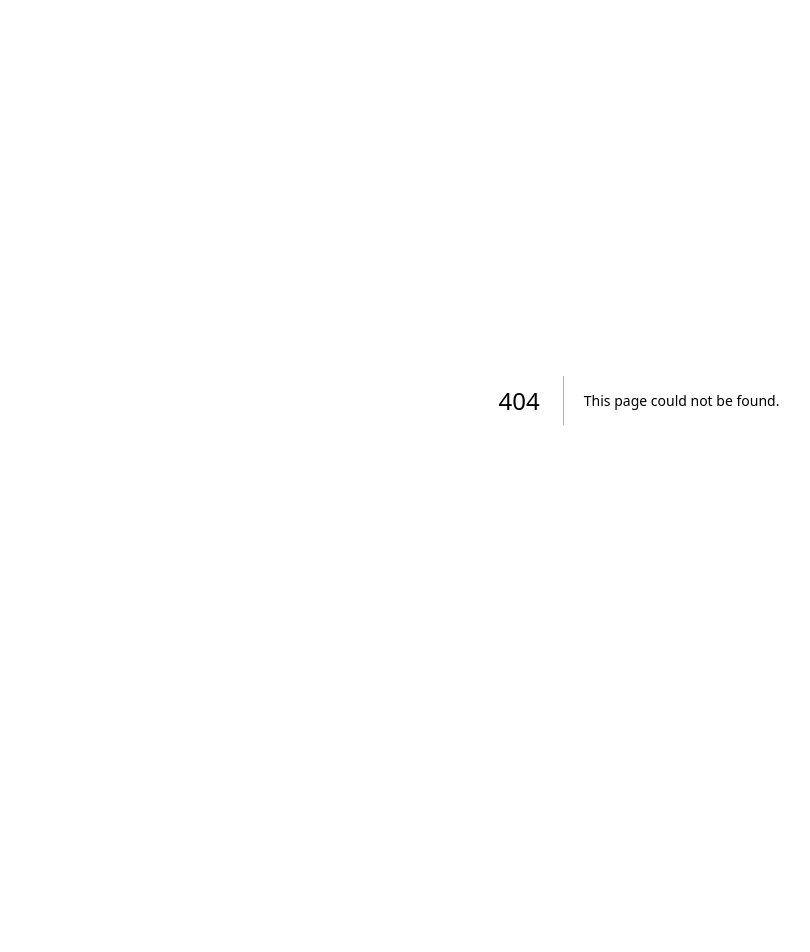
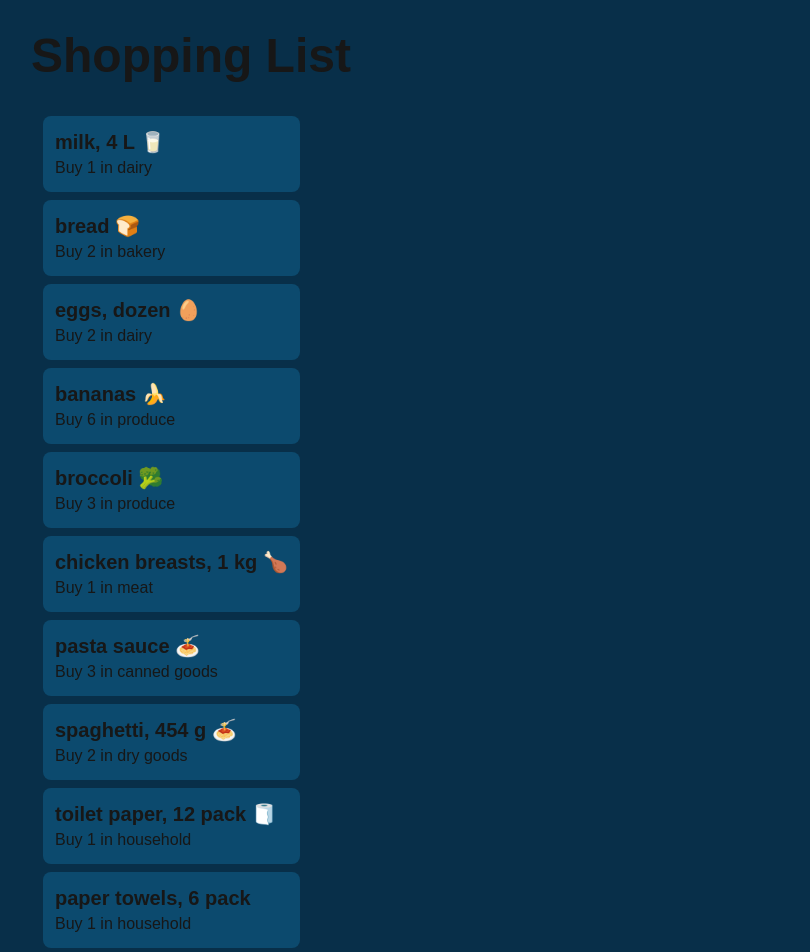
Before and after one commit to BryanTeruel/cprg306-assignments, a Next.js app: page /week-3 in a window 1280 px wide. Before the commit this address had no page. Shown: the top 952 px of the page, without its empty margins (1-811 px from the left). Before the commit the page ends 800 px from the top, so only its background shows below. Built offline with nearby package versions, Linux system fonts and the light colour scheme.

Commit message:
week 3 assignment
props and TailWind css

```diff
--- a/app/layout.js
+++ b/app/layout.js
@@ -12,7 +12,7 @@ const geistMono = Geist_Mono({
 });
 
 export const metadata = {
-  title: "Create Next App",
+  title: "Shopping List",
   description: "Generated by create next app",
 };
 
--- a/app/page.js
+++ b/app/page.js
@@ -6,6 +6,7 @@ export default function Home() {
     <h1>CPRG 306: Web Development 2 - Assignments</h1>
     <ul>
       <li><Link href={'./week-2'}>Week 2 Assignment</Link></li>
+      <li><Link href={'./week-3'}>Week 3 Assignment</Link></li>
     </ul>
     </>
   );
--- /dev/null
+++ b/app/week-3/item-list.js
@@ -0,0 +1,94 @@
+import Item from "./item";
+
+export default function ItemList() {
+    const item1 = {
+        name: "milk, 4 L 🥛",
+        quantity: 1,
+        category: "dairy",
+      };
+
+      const item2 = {
+        name: "bread 🍞",
+        quantity: 2,
+        category: "bakery",
+      };
+
+      const item3 = {
+        name: "eggs, dozen 🥚",
+        quantity: 2,
+        category: "dairy",
+      };
+
+      const item4 = {
+        name: "bananas 🍌",
+        quantity: 6,
+        category: "produce",
+      };
+
+      const item5 = {
+        name: "broccoli 🥦",
+        quantity: 3,
+        category: "produce",
+      };
+
+      const item6 = {
+        name: "chicken breasts, 1 kg 🍗",
+        quantity: 1,
+        category: "meat",
+      };
+
+      const item7 = {
+        name: "pasta sauce 🍝",
+        quantity: 3,
+        category: "canned goods",
+      };
+
+      const item8 = {
+        name: "spaghetti, 454 g 🍝",
+        quantity: 2,
+        category: "dry goods",
+      };
+
+      const item9 = {
+        name: "toilet paper, 12 pack 🧻",
+        quantity: 1,
+        category: "household",
+      };
+
+      const item10 = {
+        name: "paper towels, 6 pack",
+        quantity: 1,
+        category: "household",
+      };
+
+      const item11 = {
+        name: "dish soap 🍽️",
+        quantity: 1,
+        category: "household",
+      };
+
+      const item12 = {
+        name: "hand soap 🧼",
+        quantity: 4,
+        category: "household",
+      };
+
+      return(
+        <div className="flex flex-col items-start space-y-4 p-3">
+            <ul className="space-y-2">
+                <Item {...item1}></Item>
+                <Item {...item2}></Item>
+                <Item {...item3}></Item>
+                <Item {...item4}></Item>
+                <Item {...item5}></Item>
+                <Item {...item6}></Item>
+                <Item {...item7}></Item>
+                <Item {...item8}></Item>
+                <Item {...item9}></Item>
+                <Item {...item10}></Item>
+                <Item {...item11}></Item>
+                <Item {...item12}></Item>
+            </ul>
+        </div>
+      );
+}
--- /dev/null
+++ b/app/week-3/item.js
@@ -0,0 +1,8 @@
+export default function Item(props) {
+    return(
+        <div className="p-3 rounded-lg w-full bg-sky-900">
+            <li className="text-xl font-bold">{props.name}</li>
+            <h2>Buy {props.quantity} in {props.category}</h2>
+        </div>
+    );
+}
--- /dev/null
+++ b/app/week-3/page.js
@@ -0,0 +1,10 @@
+import ItemList from "./item-list";
+
+export default function Page() {
+    return(
+        <main className="p-8 bg-sky-950">
+            <h1 className="text-5xl font-bold mb-6">Shopping List</h1>
+            <ItemList/>
+        </main>
+    );
+}
```
